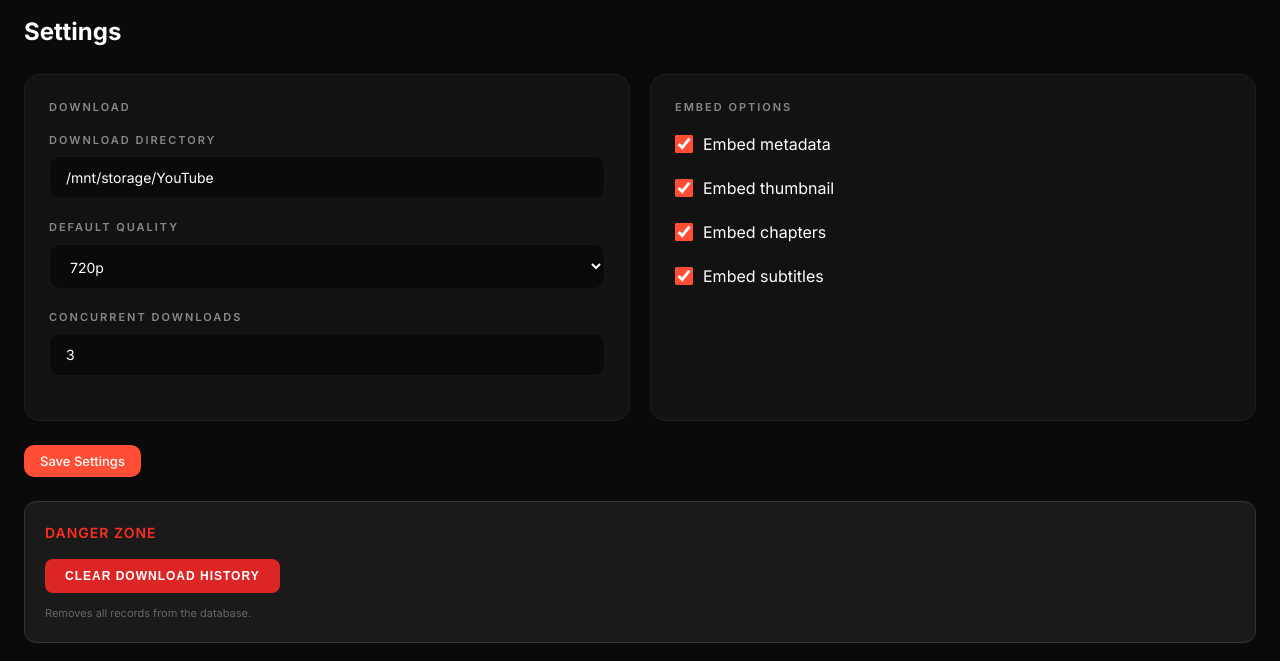
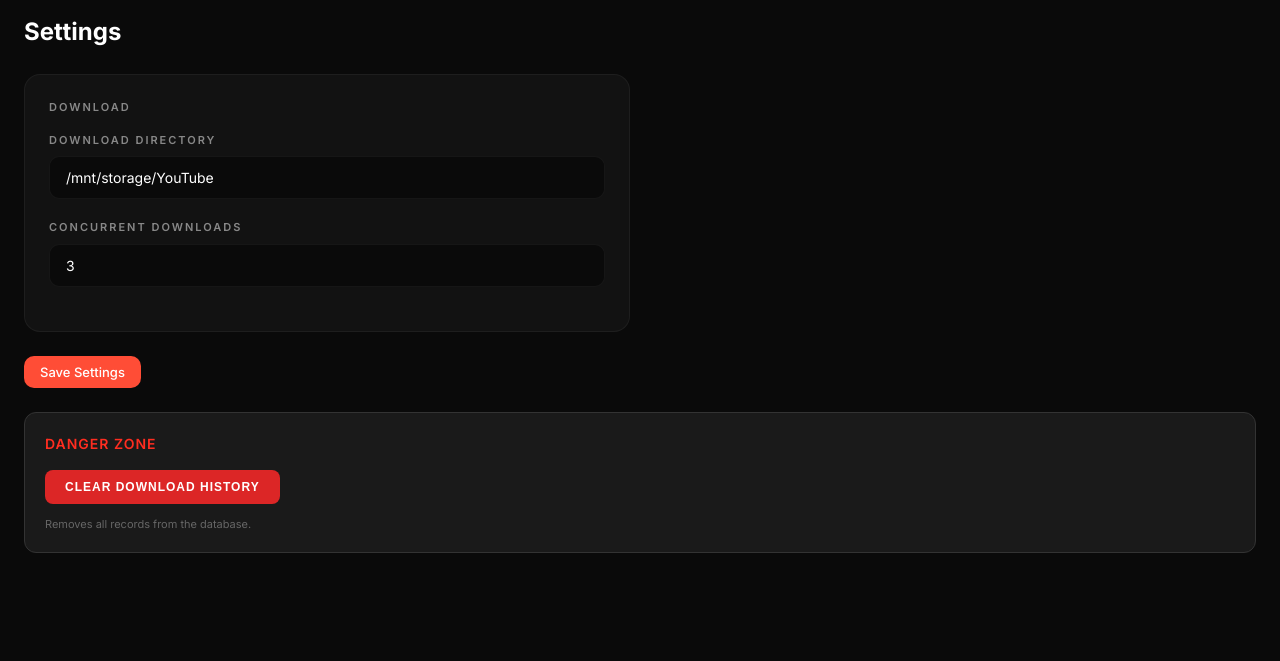
Before and after one commit to CodeAbhi826/yt-dl, a Flask app: page /settings in a window 1280 px wide. Shown: the part 72-733 px from the top of the page. Run offline with Flask 3, Linux system fonts and the light colour scheme; some libraries are stand-ins or nearby versions.

Commit message:
Remove default quality and embed options from settings UI

```diff
--- a/src/app.py
+++ b/src/app.py
@@ -399,14 +399,9 @@ def dashboard():
 @app.route("/settings")
 def settings_page():
     cfg = load_config()
-    return render_template("settings.html", active="settings", qualities=list(QUALITY_MAP.keys()),
+    return render_template("settings.html", active="settings",
                            download_dir=cfg.get("download_dir", "/mnt/storage/YouTube"),
-                           default_quality=cfg.get("default_quality", "720p"),
                            concurrent_limit=cfg.get("concurrent_limit", 3),
-                           embed_metadata=cfg.get("embed_metadata", True),
-                           embed_thumbnail=cfg.get("embed_thumbnail", True),
-                           embed_chapters=cfg.get("embed_chapters", True),
-                           embed_subs=cfg.get("embed_subs", True),
                            theme=cfg.get("theme", "dark"))
 
 @app.route("/stats")
--- a/src/static/settings.js
+++ b/src/static/settings.js
@@ -1,12 +1,7 @@
 function saveSettings() {
   const cfg = {
     download_dir: document.getElementById("download_dir").value,
-    default_quality: document.getElementById("default_quality").value,
     concurrent_limit: parseInt(document.getElementById("concurrent_limit").value),
-    embed_metadata: document.getElementById("embed_metadata").checked,
-    embed_thumbnail: document.getElementById("embed_thumbnail").checked,
-    embed_chapters: document.getElementById("embed_chapters").checked,
-    embed_subs: document.getElementById("embed_subs").checked,
   };
   fetch("/api/settings", {method:"PUT", headers:{"Content-Type":"application/json"}, body:JSON.stringify(cfg)})
     .then(r=>r.json()).then(d=> showToast("Settings saved"));
--- a/src/templates/settings.html
+++ b/src/templates/settings.html
@@ -10,29 +10,8 @@
 <input type="text" class="form-input" id="download_dir" value="{{ download_dir }}">
 </div>
 <div class="form-group">
-<label class="form-label">Default Quality</label>
-<select class="form-select" id="default_quality">
-{% for q in qualities %}<option value="{{ q }}" {% if q == default_quality %}selected{% endif %}>{{ q }}</option>{% endfor %}
-</select>
-</div>
-<div class="form-group">
 <label class="form-label">Concurrent Downloads</label>
 <input type="number" class="form-input" id="concurrent_limit" value="{{ concurrent_limit }}" min="1" max="10">
-</div>
-</div>
-<div class="card">
-<div class="card-title">Embed Options</div>
-<div class="form-group">
-<label class="checkbox-group"><input type="checkbox" id="embed_metadata" {% if embed_metadata %}checked{% endif %}><span>Embed metadata</span></label>
-</div>
-<div class="form-group">
-<label class="checkbox-group"><input type="checkbox" id="embed_thumbnail" {% if embed_thumbnail %}checked{% endif %}><span>Embed thumbnail</span></label>
-</div>
-<div class="form-group">
-<label class="checkbox-group"><input type="checkbox" id="embed_chapters" {% if embed_chapters %}checked{% endif %}><span>Embed chapters</span></label>
-</div>
-<div class="form-group">
-<label class="checkbox-group"><input type="checkbox" id="embed_subs" {% if embed_subs %}checked{% endif %}><span>Embed subtitles</span></label>
 </div>
 </div>
 </div>
```
